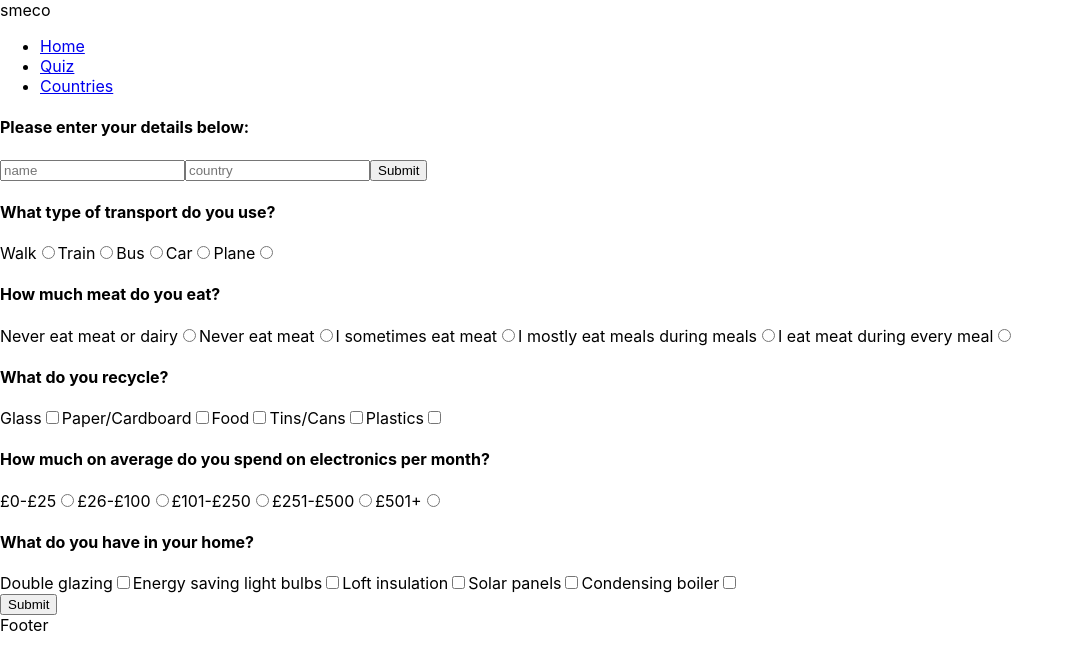
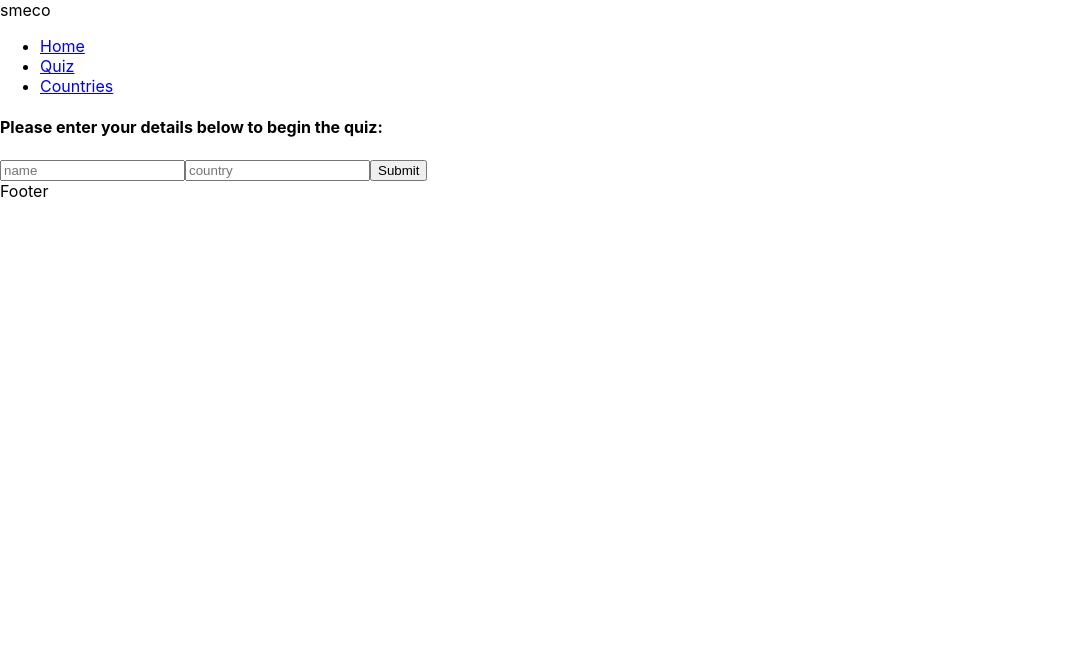
Before and after one commit to dcpieper/group_project, a React (Create React App) app in the folder client/: page /quiz in a window 1280 px wide. Shown: the top 670 px of the page, without its empty margins (0-1074 px from the left). Built offline with nearby package versions, Linux system fonts and the light colour scheme.

Commit message:
quiz-functionality

```diff
--- a/client/src/components /QuizForm.js
+++ b/client/src/components /QuizForm.js
@@ -1,145 +1,283 @@
-import React, {useState} from 'react'
+import React, { useState } from "react";
 
-export const QuizForm = () => {
+const QuizForm = ({ getQuizResult }) => {
+  const [name, setName] = useState(null);
+  const [country, setCountry] = useState(null);
+  const [detailsFormComplete, setDetailsFormComplete] = useState(false);
+  const [questionOneScore, setQuestionOneScore] = useState(0);
+  const [questionTwoScore, setQuestionTwoScore] = useState(0);
+  const [questionThreeScore, setQuestionThreeScore] = useState(0);
+  const [questionFourScore, setQuestionFourScore] = useState(0);
+  const [questionFiveScore, setQuestionFiveScore] = useState(0);
+  const [totalScore, setTotalScore] = useState(0);
+  const [quizFormComplete, setQuizFormComplete] = useState(false);
 
-        const [name, setName] = useState(null);
-        const [score, setScore ] = useState(null);
-        const [formComplete, setFormComplete] = useState(false);
-        const [country, setCountry] = useState(null);
+  const handleUserNameChange = (event) => {
+    setName(event.target.value);
+  };
+  const handleUserCountryChange = (event) => {
+    setCountry(event.target.value);
+  };
 
-        const userName = (event) => {
-          setName(event.target.value);
-        }
-        const userCountry = (event) => {
-          setCountry(event.target.value);
-        }
+  const handleUserDetailsSubmit = (event) => {
+    event.preventDefault();
+    setDetailsFormComplete(true);
+  };
 
-        const userDetails = (event) => {
+  const handleQuestionOne = (event) => {
+    setQuestionOneScore(parseInt(event.target.value));
+  };
+  const handleQuestionTwo = (event) => {
+    setQuestionTwoScore(parseInt(event.target.value));
+  };
+  const handleQuestionThree = (event) => {
+    setQuestionThreeScore(parseInt(event.target.value));
+  };
+  const handleQuestionFour = (event) => {
+    setQuestionFourScore(parseInt(event.target.value));
+  };
+  const handleQuestionFive = (event) => {
+    setQuestionFiveScore(parseInt(event.target.value));
+  };
+
+  const handleQuizFormSubmit = (event) => {
     event.preventDefault();
-          setFormComplete(true);
-        }
-
+    setTotalScore(
+      questionOneScore +
+        questionTwoScore +
+        questionThreeScore +
+        questionFourScore +
+        questionFiveScore
+    );
+    setQuizFormComplete(true);
+  };
+  getQuizResult(totalScore);
+  // console.log(questionOneScore);
+  // console.log(questionTwoScore);
+  // console.log(questionThreeScore);
+  // console.log(questionFourScore);
+  // console.log(questionFiveScore);
+  // console.log(totalScore);
 
   return (
+    <div>
+      {detailsFormComplete ? (
+        <h2>
+          Hello {name} from {country}. Please begin the quiz below.
+        </h2>
+      ) : (
+        <form onSubmit={handleUserDetailsSubmit}>
+          <h4>Please enter your details below to begin the quiz:</h4>
+          <input
+            onChange={handleUserNameChange}
+            type="text"
+            placeholder="name"
+            name="name"
+          />
+          <input
+            onChange={handleUserCountryChange}
+            type="text"
+            placeholder="country"
+            name="country"
+          />
+          <input type="submit" />
+        </form>
+      )}
 
-<div>
-{ formComplete ?
-<h2>Hello {name} from {country}</h2> :
-        <form onSubmit={userDetails}>
-<h4>Please enter your details below:</h4>
-<input onChange={userName} type='text' placeholder='name' name='name'/>
-<input onChange={userCountry} type='text' placeholder='country' name='country' />
-<input type='submit'/>
-        </form>
-}
-
-
-
-   <form>
-
+      {!quizFormComplete && detailsFormComplete ? (
+        <form onSubmit={handleQuizFormSubmit}>
           <div>
             <h4>What type of transport do you use?</h4>
             <label htmlFor="walk">Walk</label>
-        <input type="radio" name="question1" for="walk" />
+            <input
+              type="radio"
+              name="question1"
+              htmlFor="walk"
+              value={1}
+              onChange={handleQuestionOne}
+              required
+            />
 
             <label htmlFor="walk">Train</label>
-        <input type="radio" name="question1" for="train" />
+            <input
+              type="radio"
+              name="question1"
+              htmlFor="train"
+              value={2}
+              onChange={handleQuestionOne}
+            />
 
             <label htmlFor="walk">Bus</label>
-        <input type="radio" name="question1" for="bus" />
+            <input
+              type="radio"
+              name="question1"
+              htmlFor="bus"
+              value={3}
+              onChange={handleQuestionOne}
+            />
 
             <label htmlFor="walk">Car</label>
-        <input type="radio" name="question1" for="car" />
+            <input
+              type="radio"
+              name="question1"
+              htmlFor="car"
+              value={4}
+              onChange={handleQuestionOne}
+            />
 
             <label htmlFor="walk">Plane</label>
-        <input type="radio" name="question1" for="plane" />
+            <input
+              type="radio"
+              name="question1"
+              htmlFor="plane"
+              value={5}
+              onChange={handleQuestionOne}
+            />
           </div>
-
-
 
           <div>
             <h4>How much meat do you eat?</h4>
             <label htmlFor="never">Never eat meat or dairy</label>
-        <input type="radio" name="question2" for="never" />
+            <input
+              type="radio"
+              name="question2"
+              htmlFor="never"
+              value={1}
+              onChange={handleQuestionTwo}
+              required
+            />
 
             <label htmlFor="nevermeat">Never eat meat</label>
-        <input type="radio" name="question2" for="nevermeat" />
+            <input
+              type="radio"
+              name="question2"
+              htmlFor="nevermeat"
+              value={2}
+              onChange={handleQuestionTwo}
+            />
 
             <label htmlFor="sometimes">I sometimes eat meat</label>
-        <input type="radio" name="question2" for="sometimes" />
+            <input
+              type="radio"
+              name="question2"
+              htmlFor="sometimes"
+              value={3}
+              onChange={handleQuestionTwo}
+            />
 
             <label htmlFor="mostly">I mostly eat meals during meals</label>
-        <input type="radio" name="question2" for="mostly" />
+            <input
+              type="radio"
+              name="question2"
+              htmlFor="mostly"
+              value={4}
+              onChange={handleQuestionTwo}
+            />
 
             <label htmlFor="every">I eat meat during every meal</label>
-        <input type="radio" name="question2" for="every" />
+            <input
+              type="radio"
+              name="question2"
+              htmlFor="every"
+              value={5}
+              onChange={handleQuestionTwo}
+            />
           </div>
-
-
 
           <div>
             <h4>What do you recycle?</h4>
             <label htmlFor="glass">Glass</label>
-        <input type="checkbox" name="question3" for="glass" />
+            <input type="checkbox" name="question3" htmlFor="glass" />
 
             <label htmlFor="paper">Paper/Cardboard</label>
-        <input type="checkbox" name="question3" for="paper" />
+            <input type="checkbox" name="question3" htmlFor="paper" />
 
             <label htmlFor="food">Food</label>
-        <input type="checkbox" name="question3" for="food" />
+            <input type="checkbox" name="question3" htmlFor="food" />
 
             <label htmlFor="tins">Tins/Cans</label>
-        <input type="checkbox" name="question3" for="tins" />
+            <input type="checkbox" name="question3" htmlFor="tins" />
 
             <label htmlFor="plastics">Plastics</label>
-        <input type="checkbox" name="question3" for="plastics" />
+            <input type="checkbox" name="question3" htmlFor="plastics" />
           </div>
-
-
 
           <div>
             <h4>How much on average do you spend on electronics per month?</h4>
             <label htmlFor="zero">£0-£25</label>
-        <input type="radio" name="question4" for="zero" />
+            <input
+              type="radio"
+              name="question4"
+              htmlFor="zero"
+              value={1}
+              onChange={handleQuestionFour}
+              required
+            />
 
             <label htmlFor="twenty">£26-£100</label>
-        <input type="radio" name="question4" for="twenty" />
+            <input
+              type="radio"
+              name="question4"
+              htmlFor="twenty"
+              value={2}
+              onChange={handleQuestionFour}
+            />
 
             <label htmlFor="hundred">£101-£250</label>
-        <input type="radio" name="question4" for="hundred" />
+            <input
+              type="radio"
+              name="question4"
+              htmlFor="hundred"
+              value={3}
+              onChange={handleQuestionFour}
+            />
 
             <label htmlFor="loads">£251-£500</label>
-        <input type="radio" name="question4" for="loads" />
+            <input
+              type="radio"
+              name="question4"
+              htmlFor="loads"
+              value={4}
+              onChange={handleQuestionFour}
+            />
 
             <label htmlFor="most">£501+</label>
-        <input type="radio" name="question4" for="most" />
+            <input
+              type="radio"
+              name="question4"
+              htmlFor="most"
+              value={5}
+              onChange={handleQuestionFour}
+            />
           </div>
-
 
           <div>
             <h4>What do you have in your home?</h4>
             <label htmlFor="double">Double glazing</label>
-        <input type="checkbox" name="question5" for="double" />
+            <input type="checkbox" name="question5" htmlFor="double" />
 
             <label htmlFor="lightbulbs">Energy saving light bulbs</label>
-        <input type="checkbox" name="question5" for="lightbulbs" />
+            <input type="checkbox" name="question5" htmlFor="lightbulbs" />
 
             <label htmlFor="loft">Loft insulation</label>
-        <input type="checkbox" name="question5" for="loft" />
+            <input type="checkbox" name="question5" htmlFor="loft" />
 
             <label htmlFor="solar">Solar panels</label>
-        <input type="checkbox" name="question5" for="solar" />
+            <input type="checkbox" name="question5" htmlFor="solar" />
 
             <label htmlFor="boiler">Condensing boiler</label>
-        <input type="checkbox" name="question5" for="boiler" />
+            <input type="checkbox" name="question5" htmlFor="boiler" />
           </div>
-
 
           <div>
             <input type="submit"></input>
           </div>
         </form>
+      ) : null}
+      {quizFormComplete ? (
+        <h2>Thank you for taking the quiz. Here are your results:</h2>
+      ) : null}
     </div>
-  )
-}
+  );
+};
 export default QuizForm;
--- a/client/src/containers /QuizContainer.js
+++ b/client/src/containers /QuizContainer.js
@@ -1,11 +1,25 @@
-import React from "react";
-import { QuizForm } from "../components /QuizForm";
+import { useState, useEffect } from "react";
+import QuizForm from "../components /QuizForm";
 
 const QuizContainer = () => {
+  const [quizResult, setQuizResult] = useState(0);
 
+  const getQuizResult = (result) => {
+    setQuizResult(result);
+  };
+
+  console.log(quizResult);
 
   return (
-    <QuizForm />
+    <div>
+      <QuizForm getQuizResult={getQuizResult} />
+      {quizResult ? (
+        <h2>
+          Your result is {quizResult}. This is similair to COUNTRY INFO
+          COMPONENT.
+        </h2>
+      ) : null}
+    </div>
   );
 };
 
```
Lines whose indentation alone changed are shown as unchanged.
